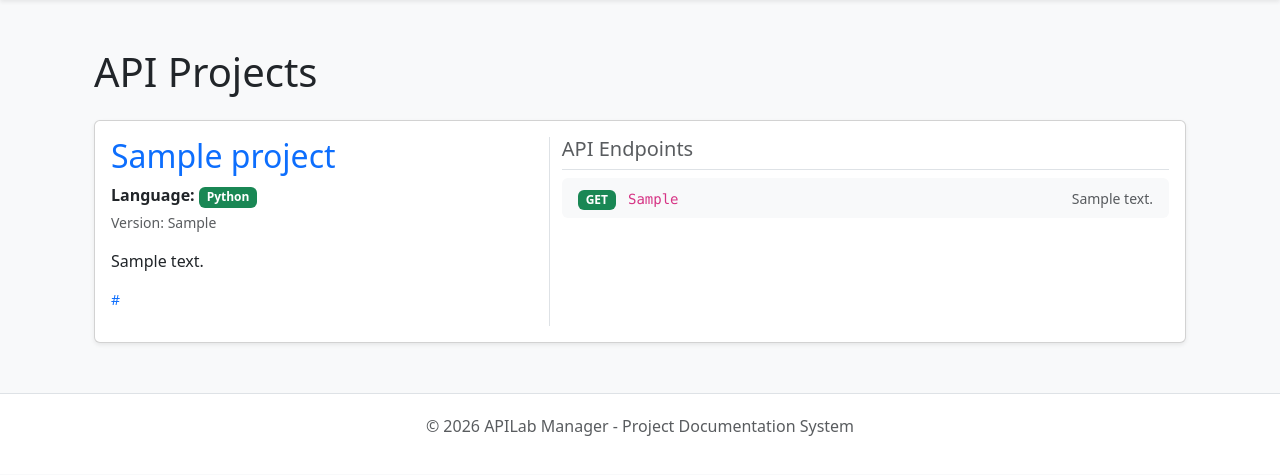
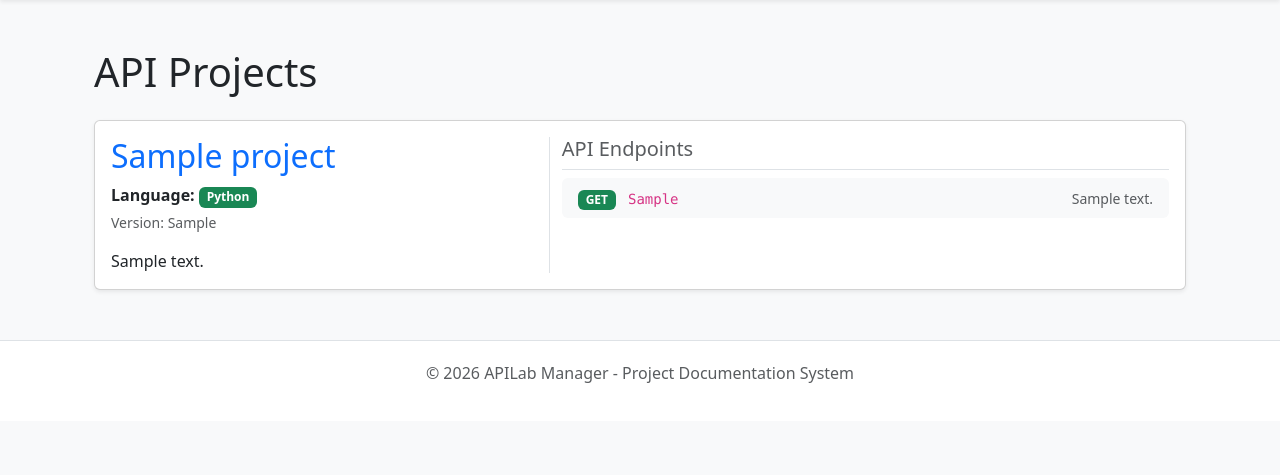
Before and after one commit to simeon011/API-Documentation-Manager, a Django app: page / in a window 1280 px wide. Shown: the part 56-531 px from the top of the page. Run offline with Django 5.2, Linux system fonts and the light colour scheme; tables that the repository leaves empty hold one stand-in row (values such as "Sample post").

Commit message:
Remove a href for links

```diff
--- a/templates/projects/project_list.html
+++ b/templates/projects/project_list.html
@@ -13,9 +13,9 @@
                     <p class="mb-1"><strong>Language:</strong> <span class="badge bg-success">{{ project.language }}</span></p>
                     <p class="text-muted small">Version: {{ project.version }}</p>
                     <p class="card-text">{{ project.description }}</p>
-                    <a href="https://github.com/..." class="text-decoration-none small text-truncate d-block mb-3">
-                        {{ project.base_url|default:"No link provided" }}
-                    </a>
+{#                    <a href="" class="text-decoration-none small text-truncate d-block mb-3">#}
+{#                        {{ project.base_url|default:"No link provided" }}#}
+{#                    </a>#}
                 </div>
 
                 <div class="col-md-7">
```
